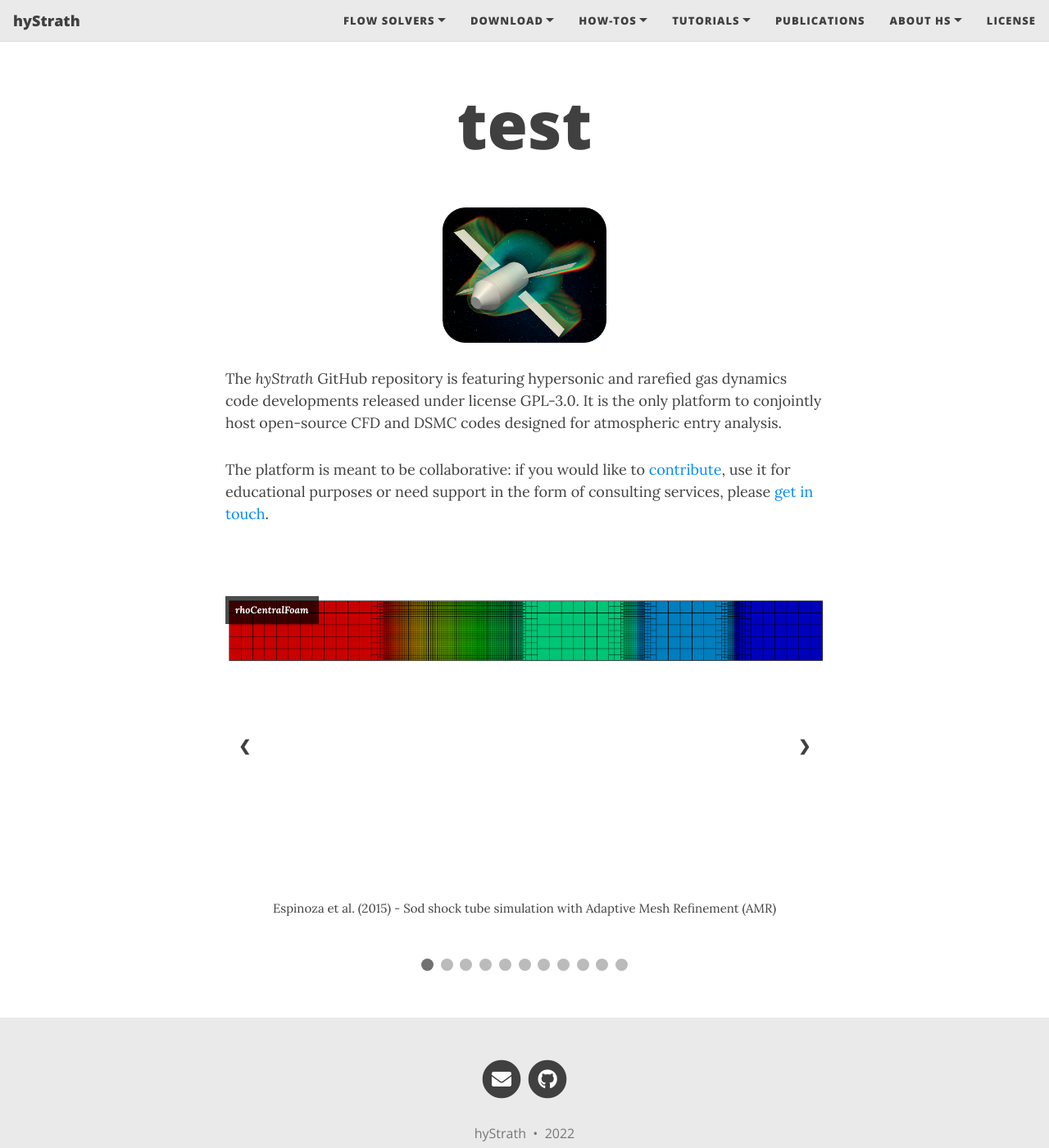
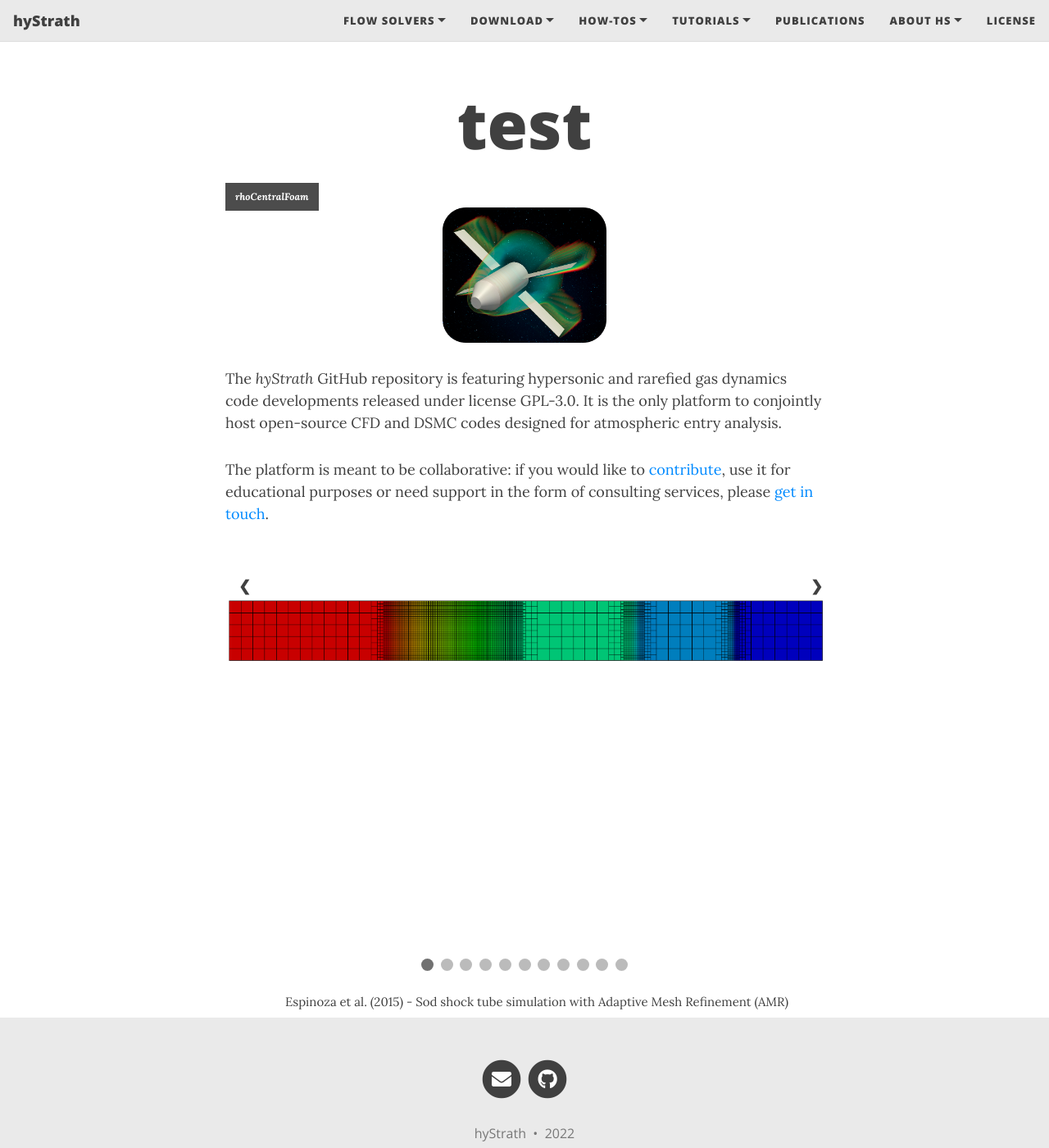
Before and after one commit to hystrath/hystrath.github.io, a Jekyll site: the page built from test2.md, in a window 1280 px wide and 1400 px high. Shown: the whole window at 82% size. Built offline with Jekyll 4.4.1, drawn with Linux system fonts in a browser that asks for light colours; nearby versions of some CDN libraries.

Commit message:
Editing pages

```diff
--- a/_includes/head.html
+++ b/_includes/head.html
@@ -283,8 +283,8 @@
   .slideshow-container {
     max-width: 1000px;
     height: 350px;
-    position: relative;
-<!--    margin: auto;-->
+<!--    position: relative;-->
+    margin: auto;
 
     display: flex;
 <!--    text-align: center;-->
--- a/test2.md
+++ b/test2.md
@@ -86,6 +86,7 @@ The platform is meant to be collaborative: if you would like to <a href="https:/
         <img src="/docs/img/gallery/Casseau18-PorousMediaDeff.png" style="height:275px">
       </div>
     </div>
+    <div class="text">Casseau and White (2018) - Porous media generation</div>
   </div>
 
   <div class="hyStrathSlides">
```
